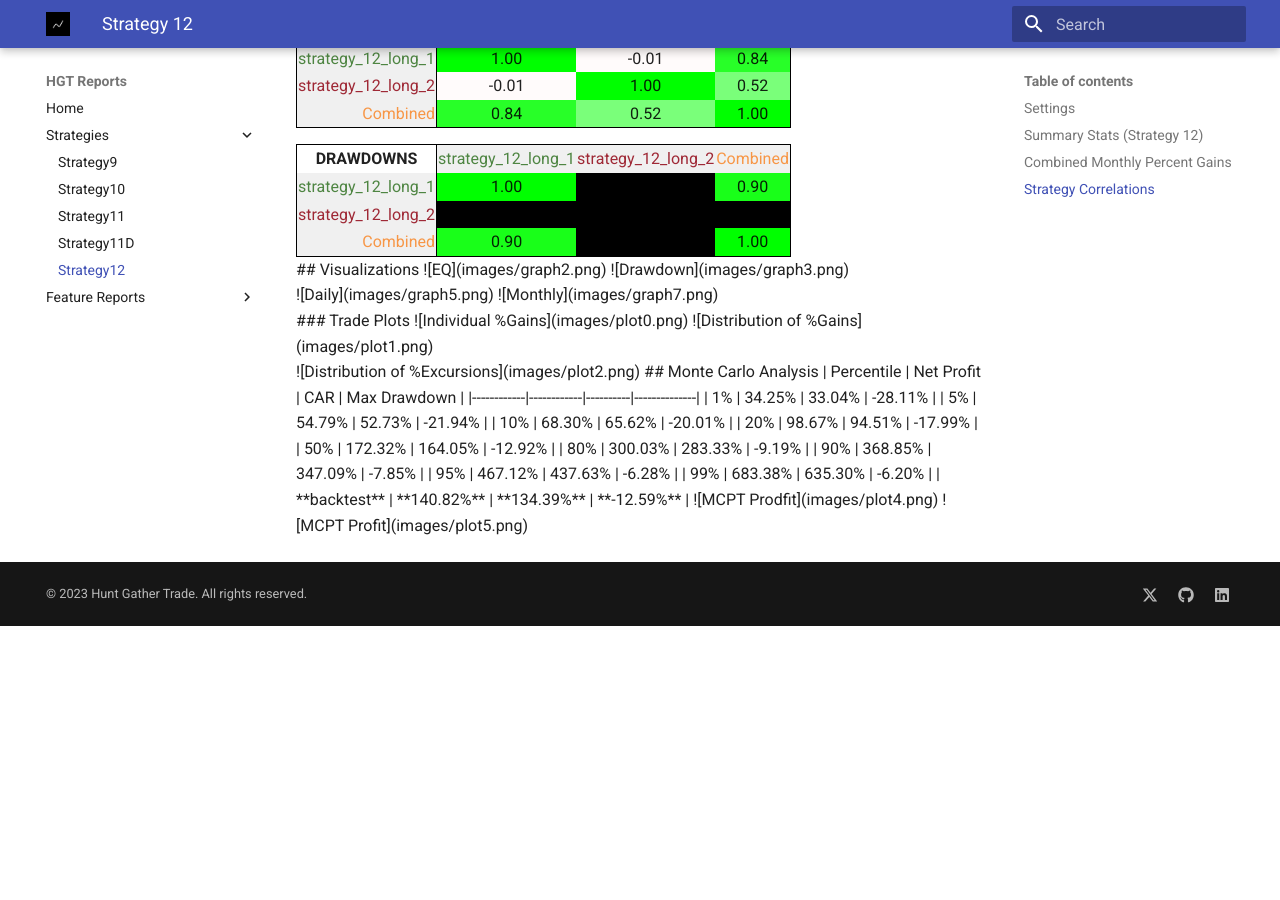
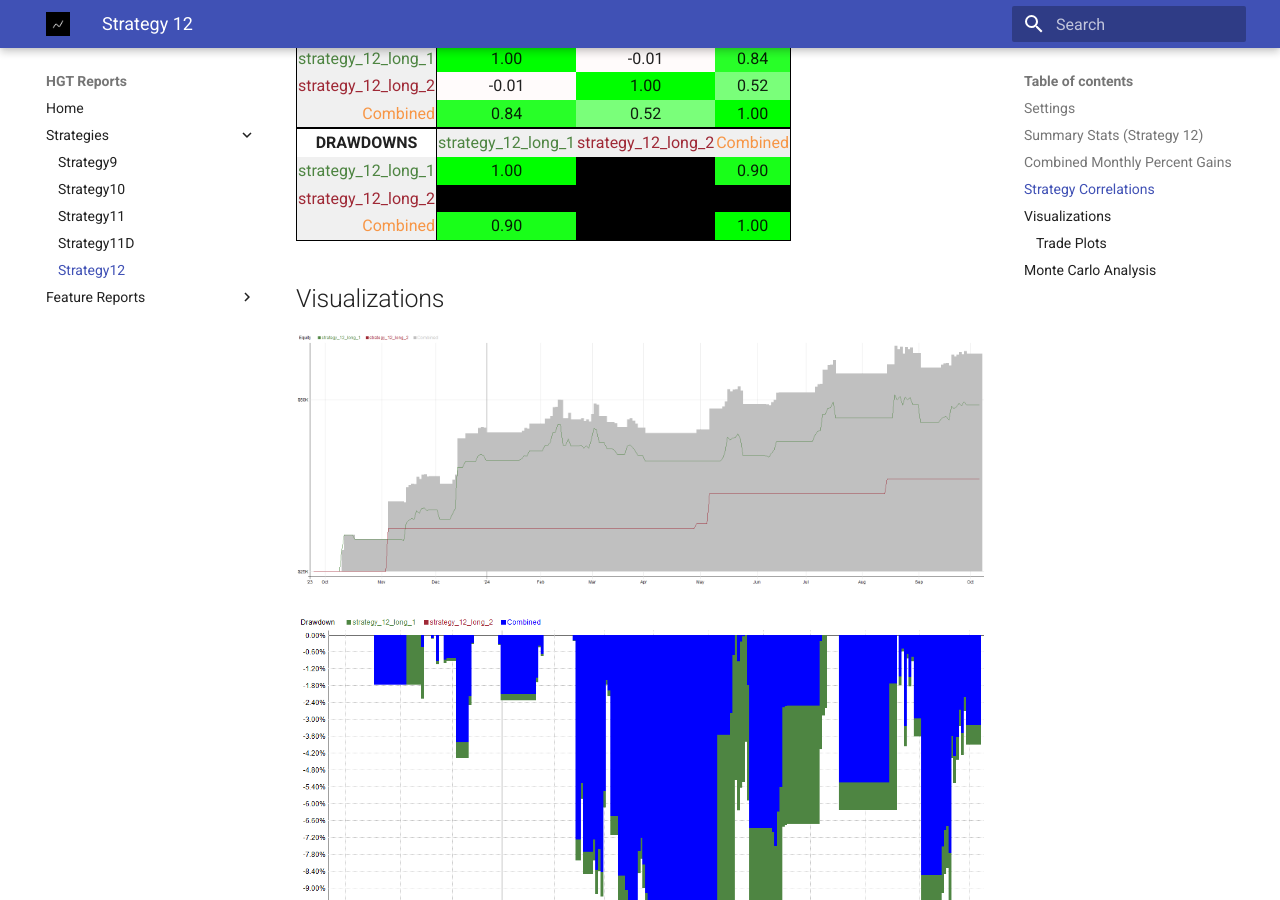
Before and after one commit to larrykann/Reports, an MkDocs documentation site: the page built from docs/Strategy12/strategy12.md, in a window 1280 px wide and 900 px high, scrolled down 2963 px. Built offline with MkDocs 1.6.1 and Material for MkDocs 9.7.7, drawn with Linux system fonts in a browser that asks for light colours; before the commit the page ends 3589 px from its top, so only the background shows below that; some of the changed text lies outside the part shown.

Commit message:
fixed layout issue, for sure this time

```diff
--- a/docs/Strategy12/strategy12.md
+++ b/docs/Strategy12/strategy12.md
@@ -104,21 +104,63 @@ This file will be updated for as long as the strategy is being developed, deploy
 
 ## Strategy Correlations
 
-<p><div style='overflow-x:auto'><table class='w3-table' style='border:1px solid black'><tr style='border-bottom:1px solid black'><td style = 'border-right:1px solid black;text-align:center'><b>RETURNS</b></td>
-<th scope='col' bgcolor=#F0F0F0 style='text-align:center;color:#4E8542'>strategy_12_long_1</th><th scope='col' bgcolor=#F0F0F0 style='text-align:center;color:#9F2936'>strategy_12_long_2</th><th scope='col' bgcolor=#F0F0F0 style='text-align:center;color:#F79646'>Combined</th></tr>
-<tr><th scope='row' bgcolor=#F0F0F0 style='text-align:right;border-right:1px solid black;color:#4E8542'>strategy_12_long_1</th><td bgcolor=#00FF00 style='text-align:center'>1.00</td><td bgcolor=#FFFBFB style='text-align:center'>-0.01</td><td bgcolor=#28FF28 style='text-align:center'>0.84</td></tr>
-<tr><th scope='row' bgcolor=#F0F0F0 style='text-align:right;border-right:1px solid black;color:#9F2936'>strategy_12_long_2</th><td bgcolor=#FFFBFB style='text-align:center'>-0.01</td><td bgcolor=#00FF00 style='text-align:center'>1.00</td><td bgcolor=#7AFF7A style='text-align:center'>0.52</td></tr>
-<tr><th scope='row' bgcolor=#F0F0F0 style='text-align:right;border-right:1px solid black;color:#F79646'>Combined</th><td bgcolor=#28FF28 style='text-align:center'>0.84</td><td bgcolor=#7AFF7A style='text-align:center'>0.52</td><td bgcolor=#00FF00 style='text-align:center'>1.00</td></tr>
+<div style='overflow-x:auto'>
+<table class='w3-table' style='border:1px solid black'>
+  <tr style='border-bottom:1px solid black'>
+    <td style='border-right:1px solid black;text-align:center'><b>RETURNS</b></td>
+    <th scope='col' bgcolor="#F0F0F0" style='text-align:center;color:#4E8542'>strategy_12_long_1</th>
+    <th scope='col' bgcolor="#F0F0F0" style='text-align:center;color:#9F2936'>strategy_12_long_2</th>
+    <th scope='col' bgcolor="#F0F0F0" style='text-align:center;color:#F79646'>Combined</th>
+  </tr>
+  <tr>
+    <th scope='row' bgcolor="#F0F0F0" style='text-align:right;border-right:1px solid black;color:#4E8542'>strategy_12_long_1</th>
+    <td bgcolor="#00FF00" style='text-align:center'>1.00</td>
+    <td bgcolor="#FFFBFB" style='text-align:center'>-0.01</td>
+    <td bgcolor="#28FF28" style='text-align:center'>0.84</td>
+  </tr>
+  <tr>
+    <th scope='row' bgcolor="#F0F0F0" style='text-align:right;border-right:1px solid black;color:#9F2936'>strategy_12_long_2</th>
+    <td bgcolor="#FFFBFB" style='text-align:center'>-0.01</td>
+    <td bgcolor="#00FF00" style='text-align:center'>1.00</td>
+    <td bgcolor="#7AFF7A" style='text-align:center'>0.52</td>
+  </tr>
+  <tr>
+    <th scope='row' bgcolor="#F0F0F0" style='text-align:right;border-right:1px solid black;color:#F79646'>Combined</th>
+    <td bgcolor="#28FF28" style='text-align:center'>0.84</td>
+    <td bgcolor="#7AFF7A" style='text-align:center'>0.52</td>
+    <td bgcolor="#00FF00" style='text-align:center'>1.00</td>
+  </tr>
 </table>
 </div>
 
 <!-- Add a blank line here to separate blocks -->
 
-<p><div style='overflow-x:auto'><table class='w3-table' style='border:1px solid black'><tr style='border-bottom:1px solid black'><td style = 'border-right:1px solid black;text-align:center'><b>DRAWDOWNS</b></td>
-<th scope='col' bgcolor=#F0F0F0 style='text-align:center;color:#4E8542'>strategy_12_long_1</th><th scope='col' bgcolor=#F0F0F0 style='text-align:center;color:#9F2936'>strategy_12_long_2</th><th scope='col' bgcolor=#F0F0F0 style='text-align:center;color:#F79646'>Combined</th></tr>
-<tr><th scope='row' bgcolor=#F0F0F0 style='text-align:right;border-right:1px solid black;color:#4E8542'>strategy_12_long_1</th><td bgcolor=#00FF00 style='text-align:center'>1.00</td><td bgcolor=#000000 style='text-align:center'>0.00</td><td bgcolor=#19FF19 style='text-align:center'>0.90</td></tr>
-<tr><th scope='row' bgcolor=#F0F0F0 style='text-align:right;border-right:1px solid black;color:#9F2936'>strategy_12_long_2</th><td bgcolor=#000000 style='text-align:center'>0.00</td><td bgcolor=#000000 style='text-align:center'>0.00</td><td bgcolor=#000000 style='text-align:center'>0.00</td></tr>
-<tr><th scope='row' bgcolor=#F0F0F0 style='text-align:right;border-right:1px solid black;color:#F79646'>Combined</th><td bgcolor=#19FF19 style='text-align:center'>0.90</td><td bgcolor=#000000 style='text-align:center'>0.00</td><td bgcolor=#00FF00 style='text-align:center'>1.00</td></tr>
+<div style='overflow-x:auto'>
+<table class='w3-table' style='border:1px solid black'>
+  <tr style='border-bottom:1px solid black'>
+    <td style='border-right:1px solid black;text-align:center'><b>DRAWDOWNS</b></td>
+    <th scope='col' bgcolor="#F0F0F0" style='text-align:center;color:#4E8542'>strategy_12_long_1</th>
+    <th scope='col' bgcolor="#F0F0F0" style='text-align:center;color:#9F2936'>strategy_12_long_2</th>
+    <th scope='col' bgcolor="#F0F0F0" style='text-align:center;color:#F79646'>Combined</th>
+  </tr>
+  <tr>
+    <th scope='row' bgcolor="#F0F0F0" style='text-align:right;border-right:1px solid black;color:#4E8542'>strategy_12_long_1</th>
+    <td bgcolor="#00FF00" style='text-align:center'>1.00</td>
+    <td bgcolor="#000000" style='text-align:center'>0.00</td>
+    <td bgcolor="#19FF19" style='text-align:center'>0.90</td>
+  </tr>
+  <tr>
+    <th scope='row' bgcolor="#F0F0F0" style='text-align:right;border-right:1px solid black;color:#9F2936'>strategy_12_long_2</th>
+    <td bgcolor="#000000" style='text-align:center'>0.00</td>
+    <td bgcolor="#000000" style='text-align:center'>0.00</td>
+    <td bgcolor="#000000" style='text-align:center'>0.00</td>
+  </tr>
+  <tr>
+    <th scope='row' bgcolor="#F0F0F0" style='text-align:right;border-right:1px solid black;color:#F79646'>Combined</th>
+    <td bgcolor="#19FF19" style='text-align:center'>0.90</td>
+    <td bgcolor="#000000" style='text-align:center'>0.00</td>
+    <td bgcolor="#00FF00" style='text-align:center'>1.00</td>
+  </tr>
 </table>
 </div>
 
```
